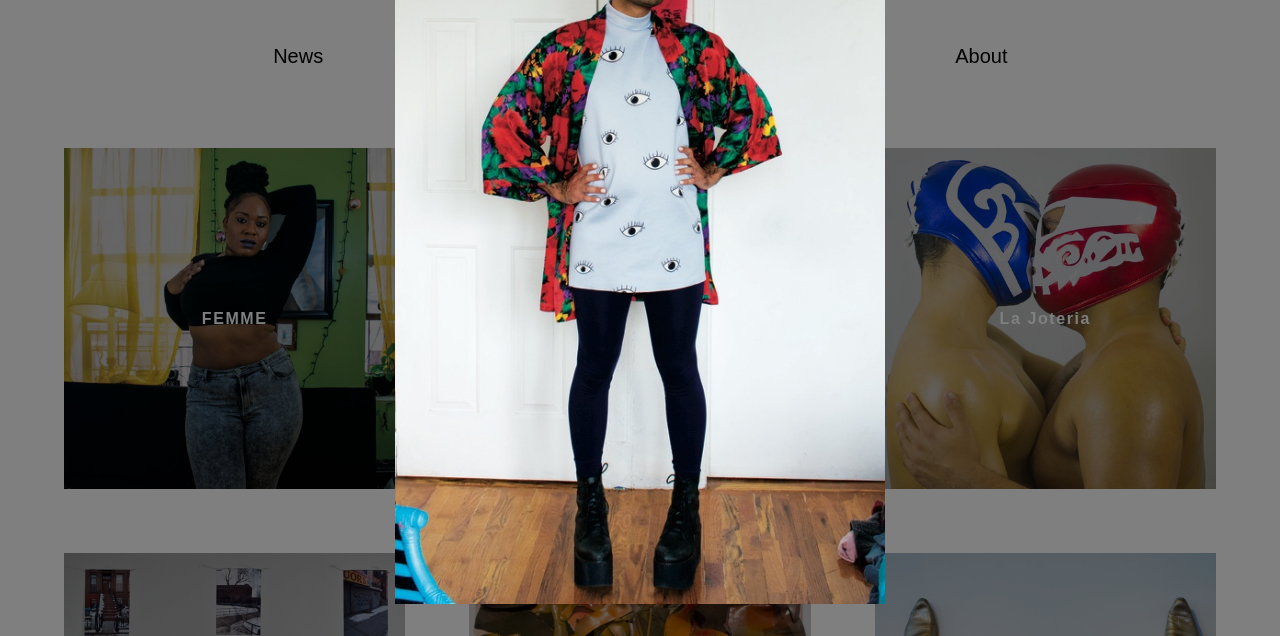
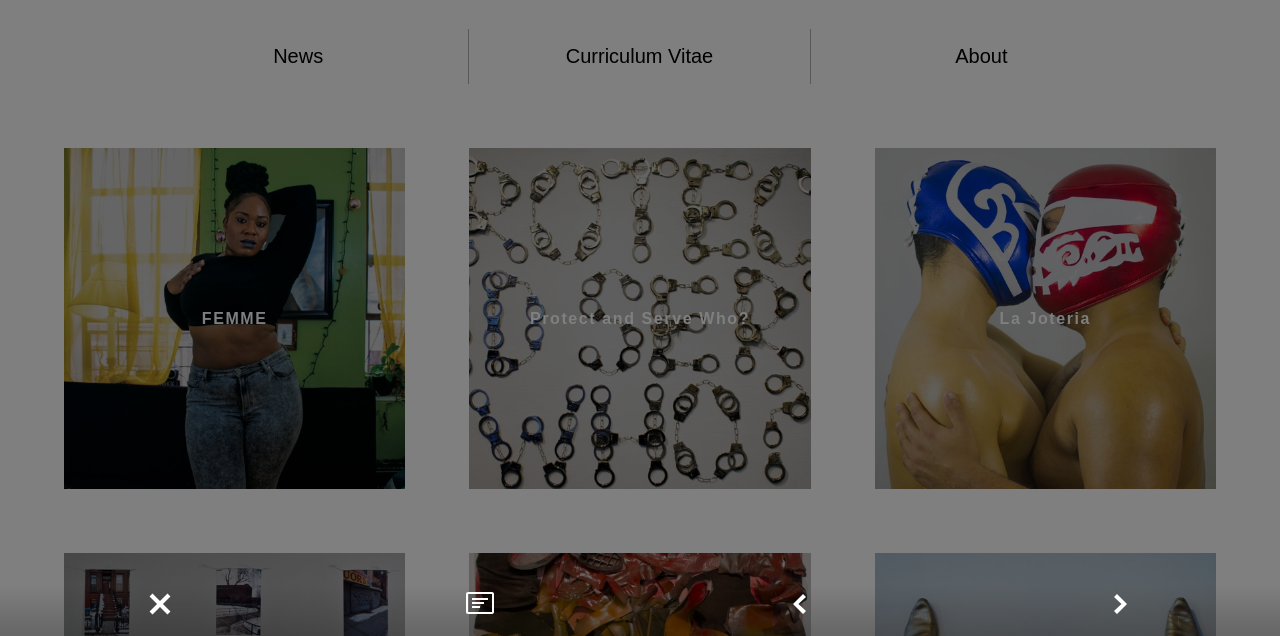
Before and after one commit to mcous/salmunoz-dot-com, a React app: page /work/1/1 in a window 1280 px wide. Shown: the part 164-800 px from the top of the page. Built offline with nearby package versions, Linux system fonts and the light colour scheme; some packages are replaced by stand-ins of ours.

Commit message:
Add gallery scroll animation logic to Gallery component

```diff
--- /dev/null
+++ b/src/components/bottom-bar.js
@@ -0,0 +1,12 @@
+// bottom bar component
+import React from 'react'
+
+const STYLE = 'absolute w-100 left-0 bottom-0 bg-grad-bottom-bar'
+
+export default function BottomBar (props) {
+  return (
+    <div className={STYLE}>
+      {props.children}
+    </div>
+  )
+}
--- a/src/components/gallery-images.js
+++ /dev/null
@@ -1,41 +0,0 @@
-// set of gallery images
-import React from 'react'
-import PropTypes from 'prop-types'
-import classNames from 'classnames'
-
-import Image from './image'
-
-const STYLE = 'list w-100 h-100 pl0 mv0 tc pe-none '
-const ITEM_STYLE_BASE = 'w-100 h-100'
-
-export default function GalleryImages (props) {
-  const {images} = props
-
-  return (
-    <ol className={STYLE}>
-      {images.map(GalleryImage)}
-    </ol>
-  )
-}
-
-function GalleryImage (props) {
-  const {src, isCurrent, shift} = props
-
-  const style = classNames(ITEM_STYLE_BASE, {
-    [`shift-${shift}`]: shift
-  })
-
-  return (
-    <li className={style}>
-      <Image src={src} isCurrent={isCurrent} />
-    </li>
-  )
-}
-
-GalleryImages.propTypes = {
-  images: PropTypes.arrayOf(PropTypes.shape({
-    src: PropTypes.string.isRequired,
-    isCurrent: PropTypes.bool.isRequired,
-    shift: PropTypes.oneOf(['left', 'right'])
-  }))
-}
--- /dev/null
+++ b/src/components/gallery.js
@@ -0,0 +1,104 @@
+// set of gallery images
+import React from 'react'
+import PropTypes from 'prop-types'
+import classNames from 'classnames'
+import {Link} from 'react-router-dom'
+
+import Image from './image'
+import BottomBar from './bottom-bar'
+import {ChevronLeft, ChevronRight, Note, X} from './icons'
+
+const STYLE = 'w-100 h-100 tc'
+const LIST_STYLE = 'list relative w-100 h-100 pl0 mt0'
+const ITEM_STYLE_BASE = 'gallery-item absolute w-100 w-80-m w-50-l h-100'
+const CONTROL_ICON_STYLE = `w-25 w-20-m h2 pv3 white`
+
+const NO_SHIFT = ''
+const SHIFT_RIGHT = 'shift-right'
+const SHIFT_LEFT = 'shift-left'
+
+Gallery.propTypes = {
+  url: PropTypes.string.isRequired,
+  baseUrl: PropTypes.string.isRequired,
+  backUrl: PropTypes.string.isRequired,
+  images: PropTypes.arrayOf(PropTypes.shape({
+    name: PropTypes.string.isRequired,
+    src: PropTypes.string.isRequired
+  })).isRequired,
+  current: PropTypes.string
+}
+
+export default function Gallery (props) {
+  const {url, baseUrl, backUrl, images, current} = props
+  const currentName = current || images[0].name
+
+  const {children, next, previous} = makeGalleryImages(images, currentName)
+  const aboutUrl = `${url}?about=true`
+  const previousUrl = `${baseUrl}/${previous}`
+  const nextUrl = `${baseUrl}/${next}`
+
+  return (
+    <div className={STYLE}>
+      <ol className={LIST_STYLE}>
+        {children}
+      </ol>
+      <BottomBar>
+        <Link to={backUrl}>
+          <X style={CONTROL_ICON_STYLE} />
+        </Link>
+        <Link to={aboutUrl}>
+          <Note style={CONTROL_ICON_STYLE} />
+        </Link>
+        <Link to={previousUrl}>
+          <ChevronLeft style={CONTROL_ICON_STYLE} />
+        </Link>
+        <Link to={nextUrl}>
+          <ChevronRight style={CONTROL_ICON_STYLE} />
+        </Link>
+      </BottomBar>
+    </div>
+  )
+}
+
+function GalleryImage (props) {
+  const {isCurrent, shift} = props
+  const style = classNames(ITEM_STYLE_BASE, shift, {'o-0': !isCurrent})
+
+  return (
+    <li className={style}>
+      <Image {...props} show={isCurrent || !!shift} />
+    </li>
+  )
+}
+
+function makeGalleryImages (images, currentName) {
+  const lastIndex = images.length - 1
+
+  return images.reduce((result, image, index) => {
+    const {name} = image
+    const isCurrent = name === currentName
+    let shift = NO_SHIFT
+
+    const leftSibling = index !== 0
+      ? images[index - 1]
+      : images[lastIndex]
+
+    const rightSibling = index !== lastIndex
+      ? images[index + 1]
+      : images[0]
+
+    if (leftSibling.name === currentName) {
+      result.next = name
+      shift = SHIFT_RIGHT
+    } else if (rightSibling.name === currentName) {
+      result.previous = name
+      shift = SHIFT_LEFT
+    }
+
+    result.children.push(
+      <GalleryImage {...image} key={name} isCurrent={isCurrent} shift={shift} />
+    )
+
+    return result
+  }, {children: [], next: '', previous: ''})
+}
--- /dev/null
+++ b/src/components/icons.js
@@ -0,0 +1,55 @@
+// SVG icons
+
+import React from 'react'
+import classNames from 'classnames'
+
+const BASE_STYLE = 'dib v-ttop fcc'
+
+// octicons v6.0.1 - https://octicons.github.com/
+// SVG data used under the terms of https://github.com/primer/octicons/#license
+const CHEVRON_LEFT_VB = '0 0 8 16'
+const CHEVRON_LEFT_PATH = 'M5.5 3L7 4.5 3.25 8 7 11.5 5.5 13l-5-5z'
+
+const CHEVRON_RIGHT_VB = '0 0 8 16'
+const CHEVRON_RIGHT_PATH = 'M7.5 8l-5 5L1 11.5 4.75 8 1 4.5 2.5 3z'
+
+const NOTE_VB = '0 0 14 16'
+const NOTE_PATH = 'M3 10h4V9H3v1zm0-2h6V7H3v1zm0-2h8V5H3v1zm10 6H1V3h12v9zM1 2c-.55 0-1 .45-1 1v9c0 .55.45 1 1 1h12c.55 0 1-.45 1-1V3c0-.55-.45-1-1-1H1z'
+
+const X_VB = '0 0 12 16'
+const X_PATH = 'M7.48 8l3.75 3.75-1.48 1.48L6 9.48l-3.75 3.75-1.48-1.48L4.52 8 .77 4.25l1.48-1.48L6 6.52l3.75-3.75 1.48 1.48z'
+
+function Icon (props) {
+  const {viewBox} = props
+  const style = classNames(BASE_STYLE, props.style)
+
+  return (
+    <svg version='1.1' aria-hidden='true' viewBox={viewBox} className={style}>
+      <path fillRule='evenodd' d={props.path} />
+    </svg>
+  )
+}
+
+export function ChevronLeft (props) {
+  return (
+    <Icon viewBox={CHEVRON_LEFT_VB} path={CHEVRON_LEFT_PATH} {...props} />
+  )
+}
+
+export function ChevronRight (props) {
+  return (
+    <Icon viewBox={CHEVRON_RIGHT_VB} path={CHEVRON_RIGHT_PATH} {...props} />
+  )
+}
+
+export function Note (props) {
+  return (
+    <Icon viewBox={NOTE_VB} path={NOTE_PATH} {...props} />
+  )
+}
+
+export function X (props) {
+  return (
+    <Icon viewBox={X_VB} path={X_PATH} {...props} />
+  )
+}
--- a/src/components/image.js
+++ b/src/components/image.js
@@ -2,33 +2,43 @@
 import React from 'react'
 import PropTypes from 'prop-types'
 import createReactClass from 'create-react-class'
+import classNames from 'classnames'
 
-const STYLE = 'mxh-100 w-100 h-100 obj-contain'
+const BASE_STYLE = 'mxh-100 w-100 h-100 obj-contain'
 
 const isLoadedBySrc = {}
 
-export default createReactClass({
+const Image = createReactClass({
   handleImageLoaded () {
     isLoadedBySrc[this.props.src] = true
   },
 
   render () {
-    const {src, isCurrent} = this.props
+    const {src, name, show} = this.props
     const isLoaded = isLoadedBySrc[src]
+    const style = classNames(BASE_STYLE, {'dn': !show})
 
-    if (isLoaded || isCurrent) {
+    if (isLoaded || show) {
       return (
-        <img src={src} className={STYLE} />
+        <img
+          src={src}
+          title={name}
+          onLoad={this.handleImageLoaded}
+          className={style}
+        />
       )
     }
 
     return (
-      <div className={STYLE} />
+      <div className={style} />
     )
   }
 })
 
 Image.propTypes = {
   src: PropTypes.string.isRequired,
-  isCurrent: PropTypes.bool.isRequired
+  name: PropTypes.string.isRequired,
+  show: PropTypes.bool.isRequired
 }
+
+export default Image
--- a/src/components/modal.js
+++ b/src/components/modal.js
@@ -4,7 +4,7 @@ import PropTypes from 'prop-types'
 import createReactClass from 'create-react-class'
 import {Link} from 'react-router-dom'
 
-const STYLE = 'fixed z-999 absolute--fill pa3 pa4-ns'
+const STYLE = 'fixed z-999 absolute--fill pa3 pa4-l'
 const BG_STYLE = 'db link absolute absolute--fill z-back bg-black-50'
 
 const Modal = createReactClass({
--- a/src/containers/gallery.js
+++ /dev/null
@@ -1,14 +0,0 @@
-// gallery container
-import React from 'react'
-import PropTypes from 'prop-types'
-import createReactClass from 'create-react-class'
-
-import GalleryImages from '../components/gallery-images'
-
-export default function Gallery (props) {
-  const {images} = props
-
-  return (
-    <GalleryImages images={images} />
-  )
-}
--- a/src/containers/home.js
+++ b/src/containers/home.js
@@ -30,7 +30,7 @@ export default function Home (props) {
       <BigNav pages={PAGES} />
       <WorkList projects={PROJECTS} />
 
-      <Route path='/work/:page' component={ProjectModal} />
+      <Route path='/work/:page/:image?' component={ProjectModal} />
     </Main>
   )
 }
--- a/src/containers/project-modal.js
+++ b/src/containers/project-modal.js
@@ -2,17 +2,50 @@
 import React from 'react'
 import PropTypes from 'prop-types'
 
-import Gallery from './gallery'
+import Gallery from '../components/gallery'
 import Modal from '../components/modal'
 
 const IMAGES = [
-  {src: '/images/femme/alok.jpg', isCurrent: true}
+  {
+    "name": "julian",
+    "src": "/images/femme/julian.jpg"
+  },
+  {
+    "name": "julian-quote",
+    "src": "/images/femme/julian-quote.png"
+  },
+  {
+    "name": "venus",
+    "src": "/images/femme/venus.jpg"
+  },
+  {
+    "name": "venus-quote",
+    "src": "/images/femme/venus-quote.png"
+  },
+  {
+    "name": "sharmin",
+    "src": "/images/femme/sharmin.jpg"
+  },
+  {
+    "name": "sharmin-quote",
+    "src": "/images/femme/sharmin-quote.png"
+  }
 ]
 
 export default function ProjectModal (props) {
+  const {match: {url, params: {page, image}}} = props
+  const backUrl = '/'
+  const baseUrl = `/work/${page}`
+
   return (
-    <Modal back='/'>
-      <Gallery images={IMAGES} />
+    <Modal back={backUrl}>
+      <Gallery
+        url={url}
+        baseUrl={baseUrl}
+        backUrl={backUrl}
+        images={IMAGES}
+        current={image}
+      />
     </Modal>
   )
 }
@@ -20,7 +53,8 @@ export default function ProjectModal (props) {
 ProjectModal.propTypes = {
   match: PropTypes.shape({
     params: PropTypes.shape({
-      page: PropTypes.string
+      page: PropTypes.string.isRequired,
+      image: PropTypes.string
     }).isRequired
   }).isRequired
 }
--- a/src/index.css
+++ b/src/index.css
@@ -1,14 +1,35 @@
 @import '../node_modules/tachyons/css/tachyons.min.css';
 
 .z-back { z-index: -1; }
-
-.absolute--center {
-  top: 50%;
-  left: 50%;
-  transform: translate(-50%,-50%);
-}
 
 .mxh-100 { max-height: 100%; }
 
 .obj-contain { object-fit: contain; }
 .obj-center { object-position: 50% 50%; }
+
+.v-ttop { vertical-align: text-top; }
+
+.fcc { fill: currentColor; }
+
+.bg-grad-bottom-bar {
+  background: linear-gradient(
+    to bottom,
+    rgba(0, 0, 0, 0) 20%,
+    rgba(0, 0, 0, 0.2) 100%
+  );
+}
+
+.gallery-item {
+  top: 50%;
+  left: 50%;
+  transform: translate(-50%,-50%);
+  transition: opacity 256ms, transform 256ms;
+}
+
+.gallery-item.shift-left {
+  transform: translate(-150%,-50%);
+}
+
+.gallery-item.shift-right {
+  transform: translate(50%,-50%);
+}
```
